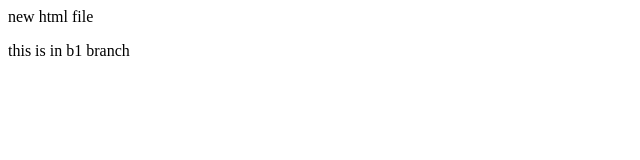
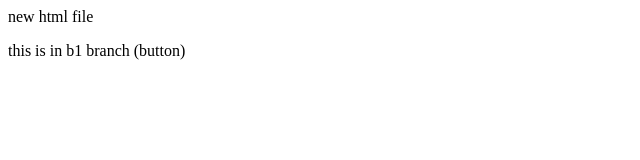
Before and after one commit to Farooq-S19/newrepository, a plain HTML site: page index.html in a window 1280 px wide. Shown: the full height of the page, 0-640 px from the left. Drawn offline with Linux system fonts and the light colour scheme.

Commit message:
new button

```diff
--- a/index.html
+++ b/index.html
@@ -1,2 +1,2 @@
 <p> new html file</p>
-<p> this is in b1 branch</p>
+<p> this is in b1 branch (button)</p>
```
